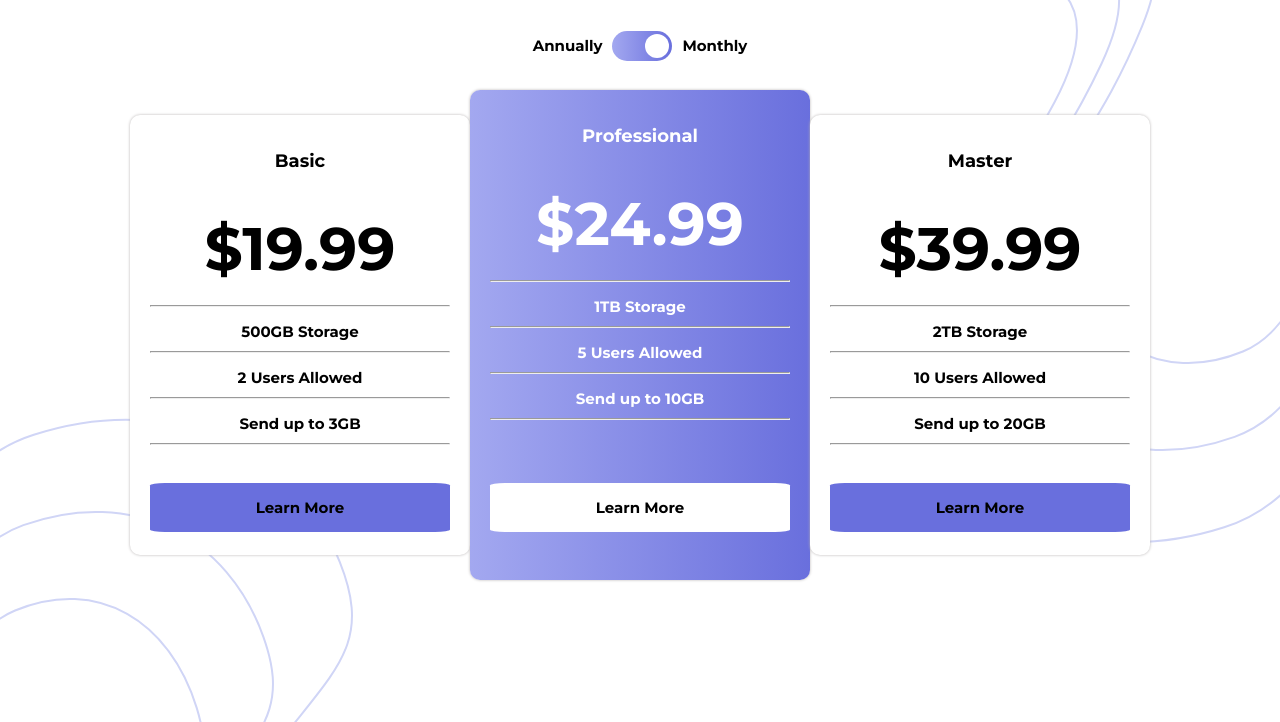
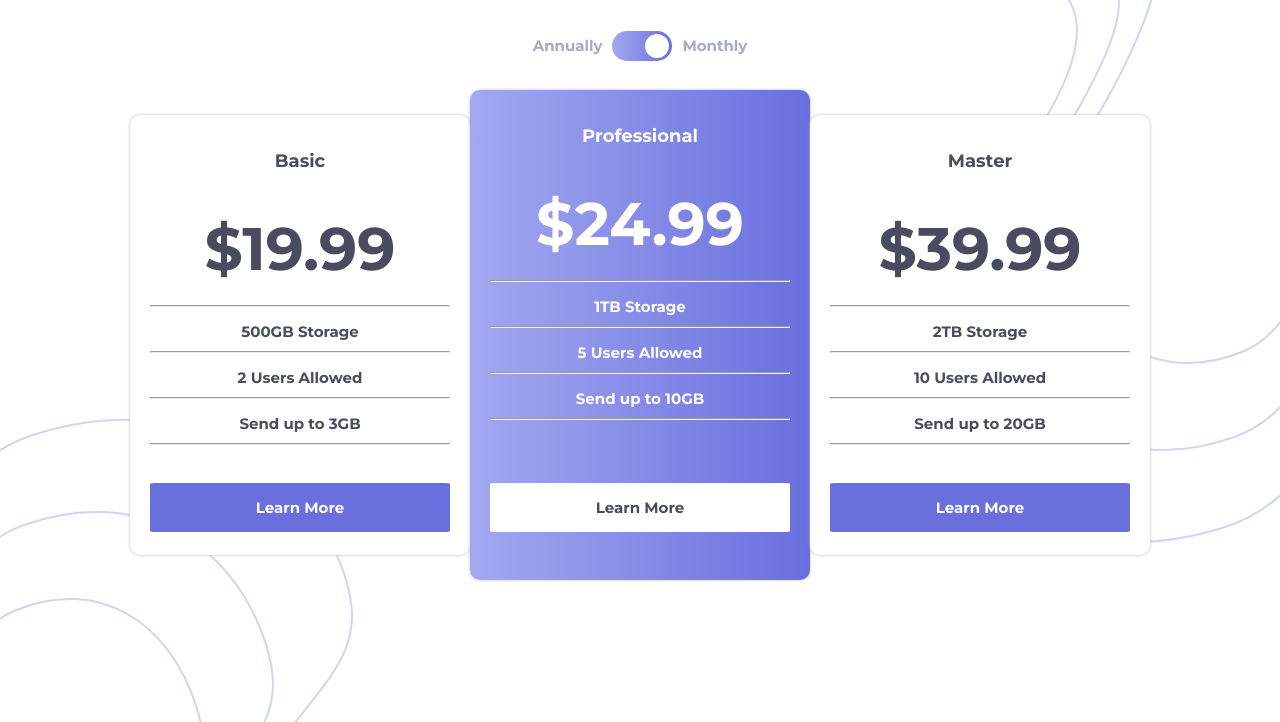
Before and after one commit to juniord111/interruptor, a plain HTML site: page index.html in a window 1280 px wide. Shown: the part 114-836 px from the top of the page. Drawn offline with Linux system fonts and the light colour scheme.

Commit message:
cambio en los colores de los textos

```diff
--- a/styles/styles.css
+++ b/styles/styles.css
@@ -20,9 +20,11 @@ body{
     width: 70%;
     height: 90vh;
     margin-bottom: 100px;
+    color: hsl(232, 13%, 33%);
 }
 .container h1{
     margin-top: 50px;
+    color: hsl(232, 13%, 33%);
 }
 /* Toggle */
 .toggle {
@@ -31,7 +33,9 @@ body{
     gap: 10px;
     cursor: pointer;
 }
-
+.toggle p{
+    color: hsl(235, 24%, 72%) ;
+}
 .toggle-input {
     display: none;
 }
@@ -110,7 +114,7 @@ body{
 button{
     padding: 15px;
     width: 300px;
-    border-radius: 5%;
+    border-radius: 2%;
     margin-top: 30px;
     border: none;
     font-weight: bold;
@@ -118,17 +122,19 @@ button{
     font-family: 'Montserrat', sans-serif;
     font-weight: 700;
     background:hsl(237, 63%, 64%) ;
+    color: white;
 
 }
  button:hover{
     background-color: white;
-    color: black;
-    border: 1px solid black;
+    color:  hsl(232, 13%, 33%);
+    border: 1px solid hsl(232, 13%, 33%);
 }
 
 .professional button{
     margin-top: 55px;
     background-color: white ;
+    color:  hsl(232, 13%, 33%);
 }
 
 .professional button:hover{
@@ -140,7 +146,7 @@ button{
     content: "$19.99";
     font-size: 1.5em;
     font-weight: bold;
-    color: black;
+    color:  hsl(232, 13%, 33%);
     display: block;
     margin-top: 10px;
 }
@@ -156,7 +162,7 @@ button{
     content: '$39.99';
     font-size: 1.5em;
     font-weight: bold;
-    color: black;
+    color:  hsl(232, 13%, 33%);
     display: block;
     margin-top: 10px;
 
```
